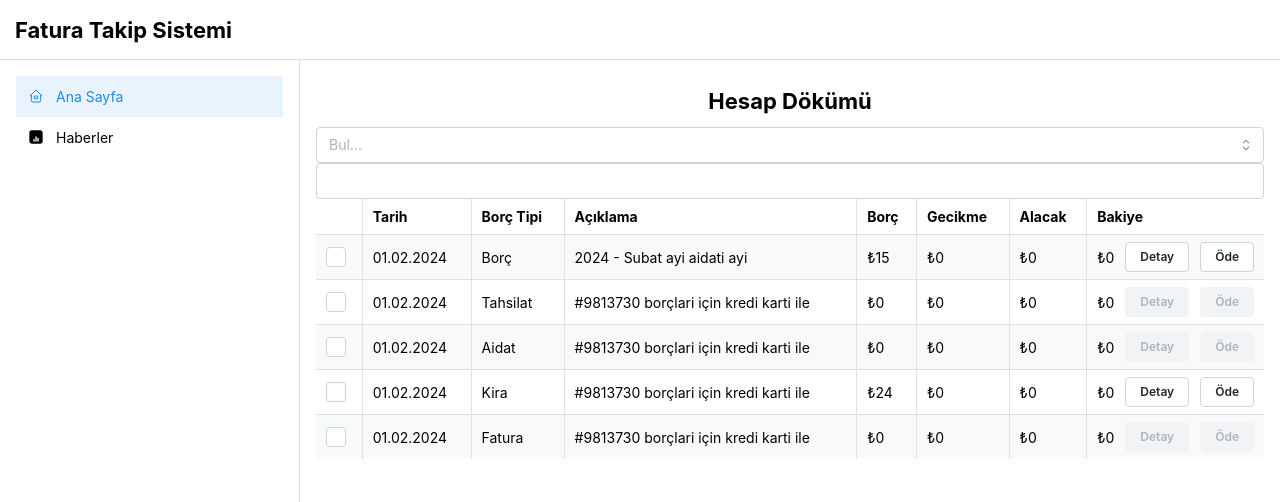
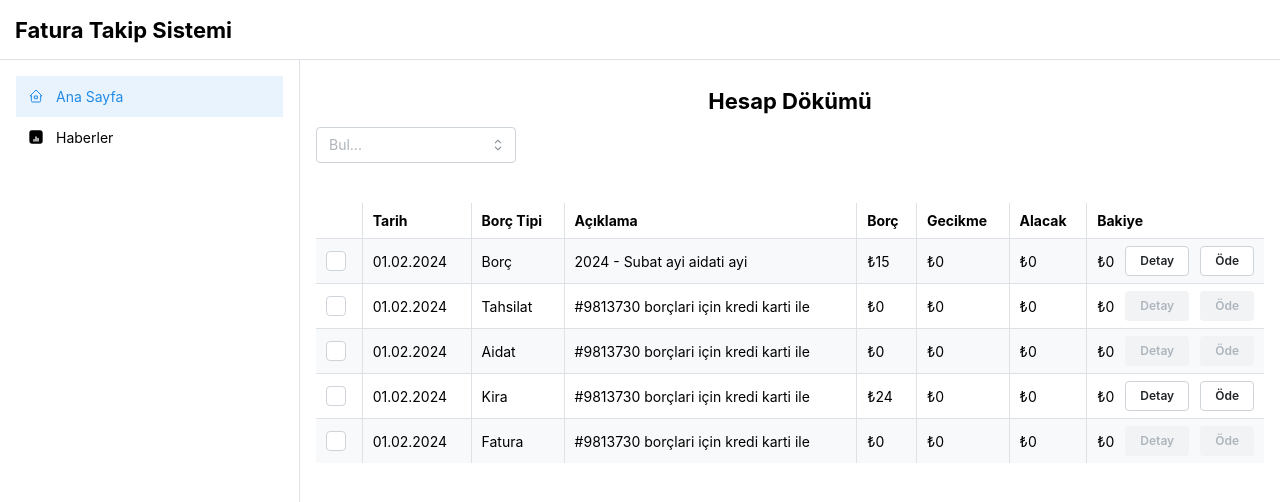
Before and after one commit to aliosmanekmekci/bill-tracker, a React (Vite) app: page /dashboard in a window 1280 px wide. Shown: the top 502 px of the page. Built offline with nearby package versions, Linux system fonts and the light colour scheme.

Commit message:
Multiselect edited, one of the Input from mantine recieved in comment section

```diff
--- a/src/routes/Dashboard/index.jsx
+++ b/src/routes/Dashboard/index.jsx
@@ -72,9 +72,11 @@ export function Dashboard() {
         searchable
         onChange={(e) => setTypeFilter(e)}
         value={typeFilter}
+        mb="40px"
+        w="200px"
       />
 
-      <Input value={searchText} onChange={(e) => setSearchText(e)} />
+      {/* <Input value={searchText} onChange={(e) => setSearchText(e)} /> */}
       <UpcomingPaymentsList
         records={filteredRecords}
         onPayBill={openPaymentForm}
```
